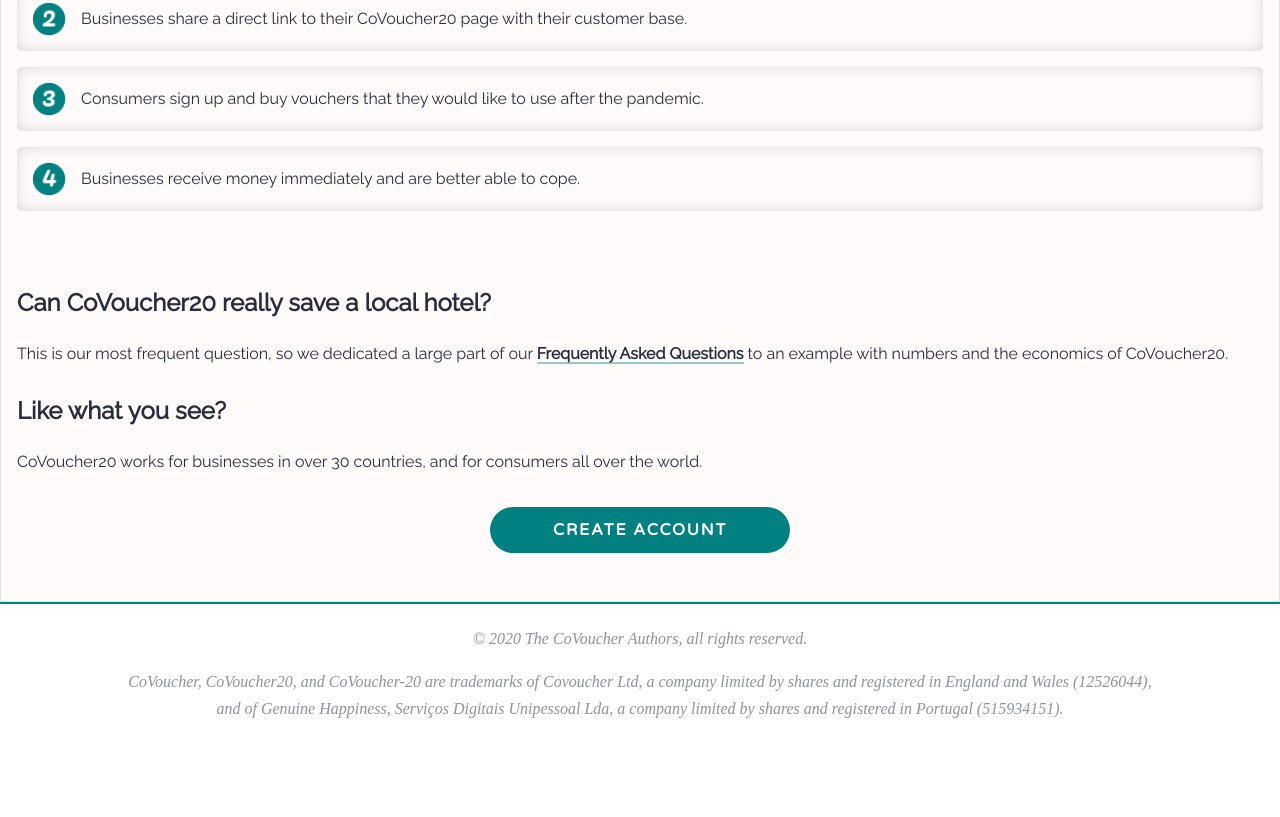
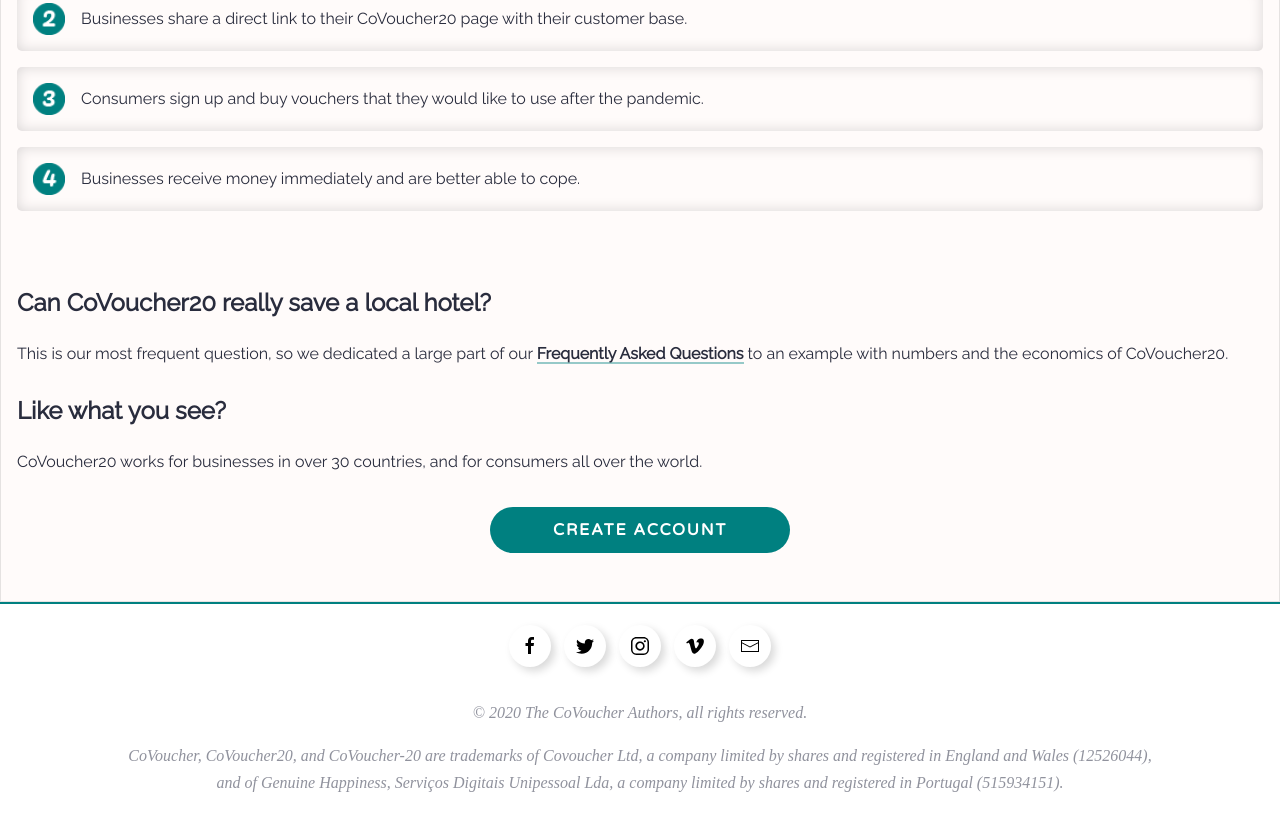
Before and after one commit to apoorvagarwal41/covoucher20-cssonly, a plain HTML site: page index.html in a window 1280 px wide. Shown: the part 1725-2542 px from the top of the page. Before the commit the page ends 2468 px from the top, so only its background shows below. Drawn offline with Linux system fonts and the light colour scheme.

Commit message:
Added social links to the footer

```diff
--- a/index.html
+++ b/index.html
@@ -262,7 +262,75 @@
     </div>
     <footer>
       <div class="footer-content">
-        <p class="copyright ta-center">
+        <div class="social">
+          <a href="https://www.facebook.com/covoucher20" target="_blank"
+            ><svg
+              width="20"
+              height="20"
+              viewBox="0 0 20 20"
+              xmlns="http://www.w3.org/2000/svg"
+              data-svg="facebook"
+            >
+              <path
+                d="M11,10h2.6l0.4-3H11V5.3c0-0.9,0.2-1.5,1.5-1.5H14V1.1c-0.3,0-1-0.1-2.1-0.1C9.6,1,8,2.4,8,5v2H5.5v3H8v8h3V10z"
+              ></path></svg></a
+          ><a href="https://twitter.com/covoucher20" target="_blank"
+            ><svg
+              width="20"
+              height="20"
+              viewBox="0 0 20 20"
+              xmlns="http://www.w3.org/2000/svg"
+              data-svg="twitter"
+            >
+              <path
+                d="M19,4.74 C18.339,5.029 17.626,5.229 16.881,5.32 C17.644,4.86 18.227,4.139 18.503,3.28 C17.79,3.7 17.001,4.009 16.159,4.17 C15.485,3.45 14.526,3 13.464,3 C11.423,3 9.771,4.66 9.771,6.7 C9.771,6.99 9.804,7.269 9.868,7.539 C6.795,7.38 4.076,5.919 2.254,3.679 C1.936,4.219 1.754,4.86 1.754,5.539 C1.754,6.82 2.405,7.95 3.397,8.61 C2.79,8.589 2.22,8.429 1.723,8.149 L1.723,8.189 C1.723,9.978 2.997,11.478 4.686,11.82 C4.376,11.899 4.049,11.939 3.713,11.939 C3.475,11.939 3.245,11.919 3.018,11.88 C3.49,13.349 4.852,14.419 6.469,14.449 C5.205,15.429 3.612,16.019 1.882,16.019 C1.583,16.019 1.29,16.009 1,15.969 C2.635,17.019 4.576,17.629 6.662,17.629 C13.454,17.629 17.17,12 17.17,7.129 C17.17,6.969 17.166,6.809 17.157,6.649 C17.879,6.129 18.504,5.478 19,4.74"
+              ></path></svg></a
+          ><a href="https://www.instagram.com/covoucher20/" target="_blank"
+            ><svg
+              width="20"
+              height="20"
+              viewBox="0 0 20 20"
+              xmlns="http://www.w3.org/2000/svg"
+              data-svg="instagram"
+            >
+              <path
+                d="M13.55,1H6.46C3.45,1,1,3.44,1,6.44v7.12c0,3,2.45,5.44,5.46,5.44h7.08c3.02,0,5.46-2.44,5.46-5.44V6.44 C19.01,3.44,16.56,1,13.55,1z M17.5,14c0,1.93-1.57,3.5-3.5,3.5H6c-1.93,0-3.5-1.57-3.5-3.5V6c0-1.93,1.57-3.5,3.5-3.5h8 c1.93,0,3.5,1.57,3.5,3.5V14z"
+              ></path>
+              <circle cx="14.87" cy="5.26" r="1.09"></circle>
+              <path
+                d="M10.03,5.45c-2.55,0-4.63,2.06-4.63,4.6c0,2.55,2.07,4.61,4.63,4.61c2.56,0,4.63-2.061,4.63-4.61 C14.65,7.51,12.58,5.45,10.03,5.45L10.03,5.45L10.03,5.45z M10.08,13c-1.66,0-3-1.34-3-2.99c0-1.65,1.34-2.99,3-2.99s3,1.34,3,2.99 C13.08,11.66,11.74,13,10.08,13L10.08,13L10.08,13z"
+              ></path></svg></a
+          ><a href="https://vimeo.com/user113949042" target="_blank"
+            ><svg
+              width="20"
+              height="20"
+              viewBox="0 0 20 20"
+              xmlns="http://www.w3.org/2000/svg"
+              data-svg="vimeo"
+            >
+              <path
+                d="M2.065,7.59C1.84,7.367,1.654,7.082,1.468,6.838c-0.332-0.42-0.137-0.411,0.274-0.772c1.026-0.91,2.004-1.896,3.127-2.688 c1.017-0.713,2.365-1.173,3.286-0.039c0.849,1.045,0.869,2.629,1.084,3.891c0.215,1.309,0.421,2.648,0.88,3.901 c0.127,0.352,0.37,1.018,0.81,1.074c0.567,0.078,1.145-0.917,1.408-1.289c0.684-0.987,1.611-2.317,1.494-3.587 c-0.115-1.349-1.572-1.095-2.482-0.773c0.146-1.514,1.555-3.216,2.912-3.792c1.439-0.597,3.579-0.587,4.302,1.036 c0.772,1.759,0.078,3.802-0.763,5.396c-0.918,1.731-2.1,3.333-3.363,4.829c-1.114,1.329-2.432,2.787-4.093,3.422 c-1.897,0.723-3.021-0.686-3.667-2.318c-0.705-1.777-1.056-3.771-1.565-5.621C4.898,8.726,4.644,7.836,4.136,7.191 C3.473,6.358,2.72,7.141,2.065,7.59C1.977,7.502,2.115,7.551,2.065,7.59L2.065,7.59z"
+              ></path></svg></a
+          ><a href="/contact" target="_blank"
+            ><svg
+              width="20"
+              height="20"
+              viewBox="0 0 20 20"
+              xmlns="http://www.w3.org/2000/svg"
+              data-svg="mail"
+            >
+              <polyline
+                fill="none"
+                stroke="#000"
+                points="1.4,6.5 10,11 18.6,6.5"
+              ></polyline>
+              <path
+                d="M 1,4 1,16 19,16 19,4 1,4 Z M 18,15 2,15 2,5 18,5 18,15 Z"
+              ></path></svg
+          ></a>
+        </div>
+
+        <p class="copyright ta-center mt--2">
           © 2020 The CoVoucher Authors, all rights reserved.
         </p>
         <p class="copyright ta-center mt--1">
--- a/stylesheets/covoucher20.css
+++ b/stylesheets/covoucher20.css
@@ -235,6 +235,37 @@
   width: 90%;
   margin: 0 auto;
   padding: 1.3em 0;
+}
+
+footer .footer-content .social {
+  display: flex;
+  justify-content: center;
+}
+footer .footer-content .social a {
+  display: inline-flex;
+  align-items: center;
+  justify-content: center;
+  width: 42px;
+  height: 42px;
+
+  border-radius: 50%;
+  background: #ffffff;
+  box-shadow: 4px 4px 8px #d9d9d9, -4px -4px 8px #ffffff;
+}
+
+footer .footer-content .social a:not(:first-child) {
+  margin-left: 0.8rem;
+}
+
+/* Neuromorphic Effect
+  (Essentialy to make the buttons feel like real popout/popin buttons) */
+footer .footer-content .social a:hover {
+  background: linear-gradient(145deg, #e6e6e6, #ffffff);
+  box-shadow: 4px 4px 8px #d9d9d9, -4px -4px 8px #ffffff;
+}
+footer .footer-content .social a:active {
+  background: #ffffff;
+  box-shadow: inset 4px 4px 8px #d9d9d9, inset -4px -4px 8px #ffffff;
 }
 
 footer p.copyright {
```
